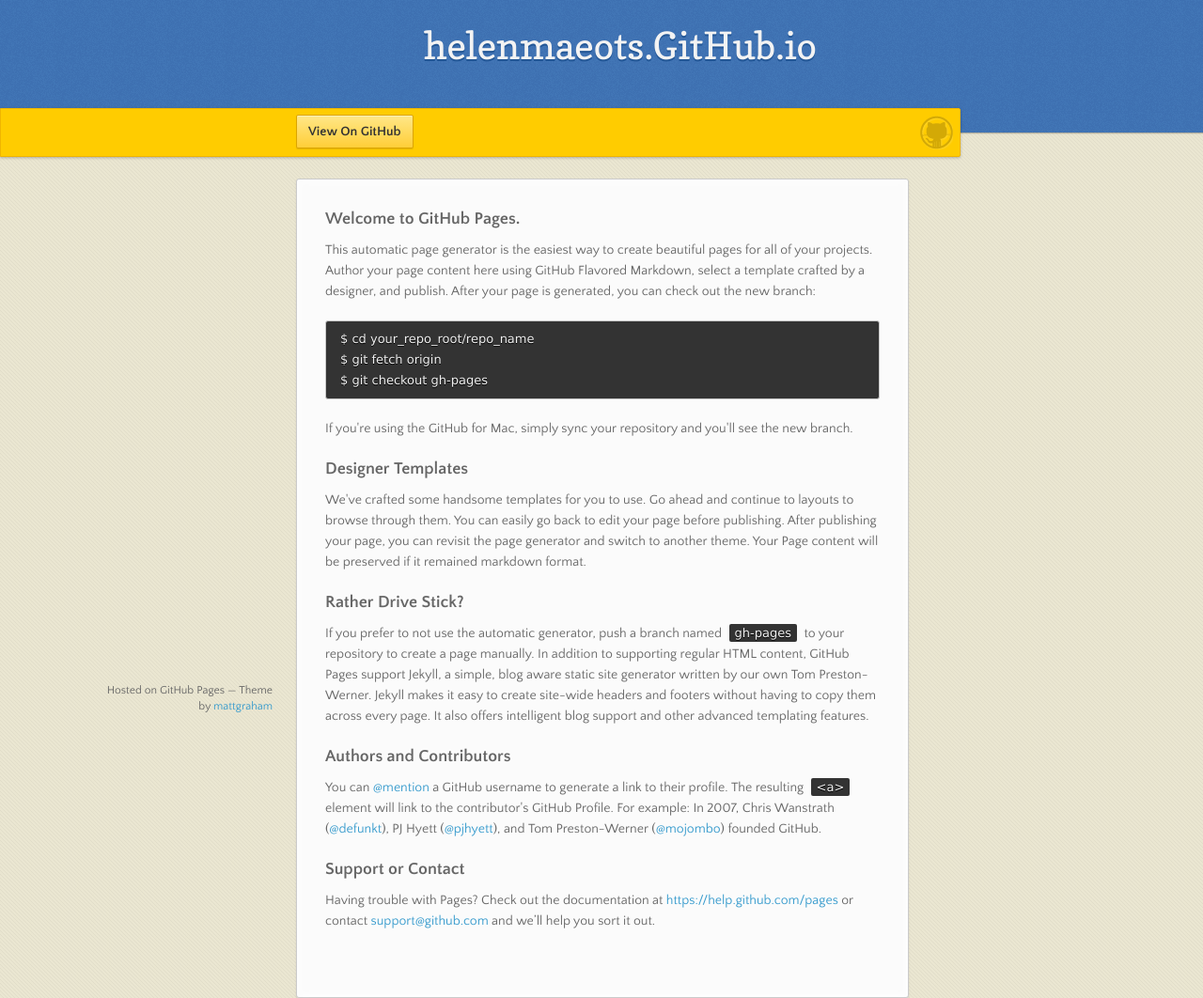
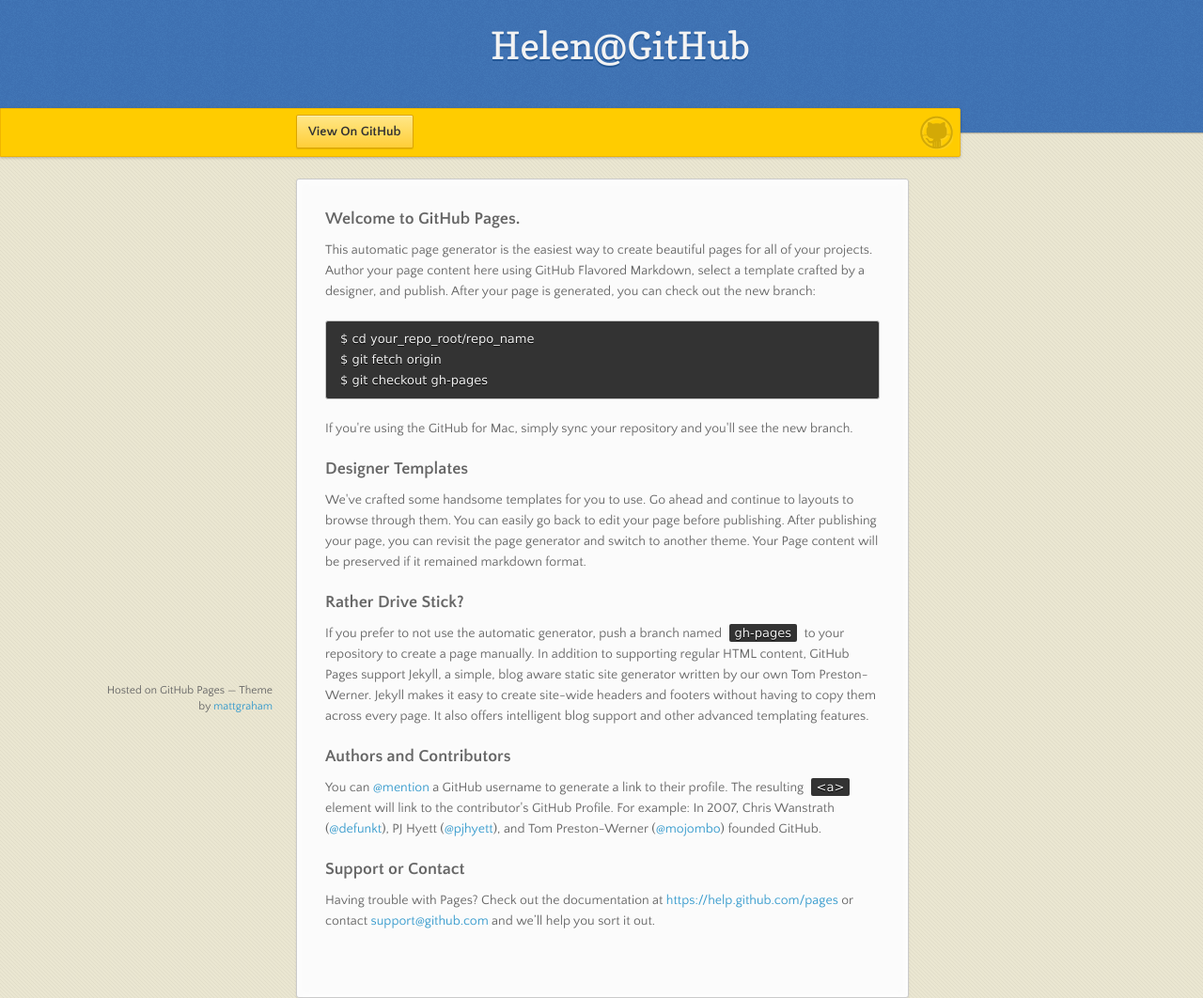
Before and after one commit to HelenMaeots/HelenMaeots.github.io, a plain HTML site: page index.html in a window 1280 px wide. Shown: the top 1062 px of the page at 94% size. Drawn offline with nearby package versions, Linux system fonts and the light colour scheme.

Commit message:
Update index.html

```diff
--- a/index.html
+++ b/index.html
@@ -17,7 +17,7 @@
   <body>
 
       <header>
-        <h1>helenmaeots.GitHub.io</h1>
+        <h1>Helen@GitHub</h1>
         <p></p>
       </header>
 
```
